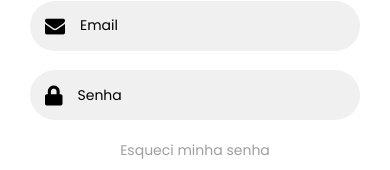
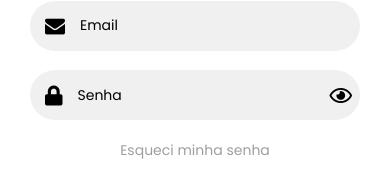
Before and after one commit to lucashemanuel/reread, a React Native app: screen /Login in a window 390 px wide. Shown: the part 492-662 px from the top of the page. Built offline with nearby package versions, Linux system fonts and the light colour scheme.

Commit message:
new commit

```diff
--- a/src/pages/Login/index.js
+++ b/src/pages/Login/index.js
@@ -1,5 +1,5 @@
-import React from 'react';
-import { Container, Header, Texto, Texto2, HeaderButton, Texto3, Form, FormTitle, Email, Password, Forgot, FormButton, InputView } from './style';
+import React, { useState } from 'react';
+import { Container, Header, Texto, Texto2, HeaderButton, Texto3, Form, FormTitle, Email, Password, Forgot, FormButton, InputView, IconEye } from './style';
 import { TouchableOpacity } from 'react-native';
 import { useFonts } from 'expo-font';
 import {FontAwesome, FontAwesome5} from '@expo/vector-icons';
@@ -14,6 +14,7 @@ export default function Login({navigation}) {
     return null;
   }
 
+  const [hidePass, setHidePass] = useState(true);
 
 
   return (
@@ -34,7 +35,11 @@ export default function Login({navigation}) {
 
         <InputView>
           <FontAwesome5 name="lock" size={20}/>
-          <Password style={{fontFamily: 'Poppins'}} placeholder="Senha" secureTextEntry={true}/>
+          <Password style={{fontFamily: 'Poppins'}} placeholder="Senha" secureTextEntry={hidePass}/>
+
+          <IconEye onPress={() => setHidePass(!hidePass)}>
+            <FontAwesome5 name="eye" size={20}/>
+          </IconEye>
         </InputView>
 
         <TouchableOpacity><Forgot style={{fontFamily: 'Poppins'}}>Esqueci minha senha</Forgot></TouchableOpacity>
--- a/src/pages/Login/style.js
+++ b/src/pages/Login/style.js
@@ -63,7 +63,7 @@ export const Email = styled.TextInput`
 export const Password = styled.TextInput`
   margin-left: 5%;
   height: 50px;
-  width: 280px;
+  width: 240px;
 `;
 
 export const Forgot = styled.Text`
@@ -84,6 +84,7 @@ export const FormButton = styled.TouchableOpacity`
 export const InputView = styled.View`
   flex-direction: row;
   align-items: center;
+  justify-content: space-between;
   background-color: #f0f0f0;
   width: 330px;
   height: 50px;
@@ -91,3 +92,7 @@ export const InputView = styled.View`
   padding: 15px;
   margin-bottom: 5%;
 `;
+
+export const IconEye = styled.TouchableOpacity`
+  margin-left: 4%;
+`;
```
